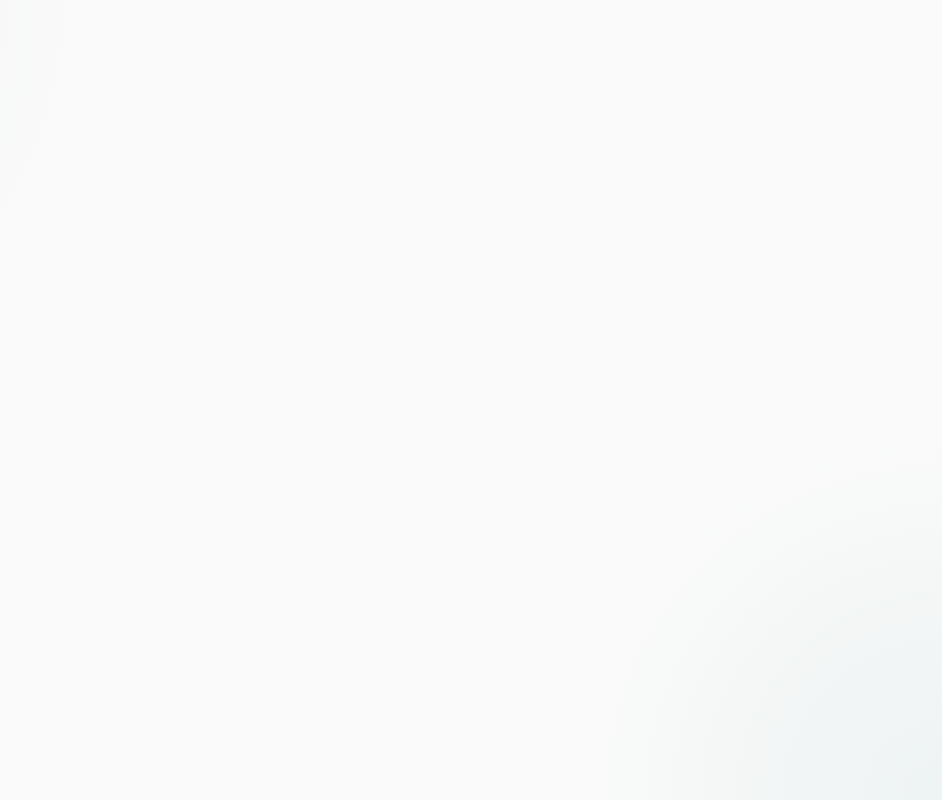
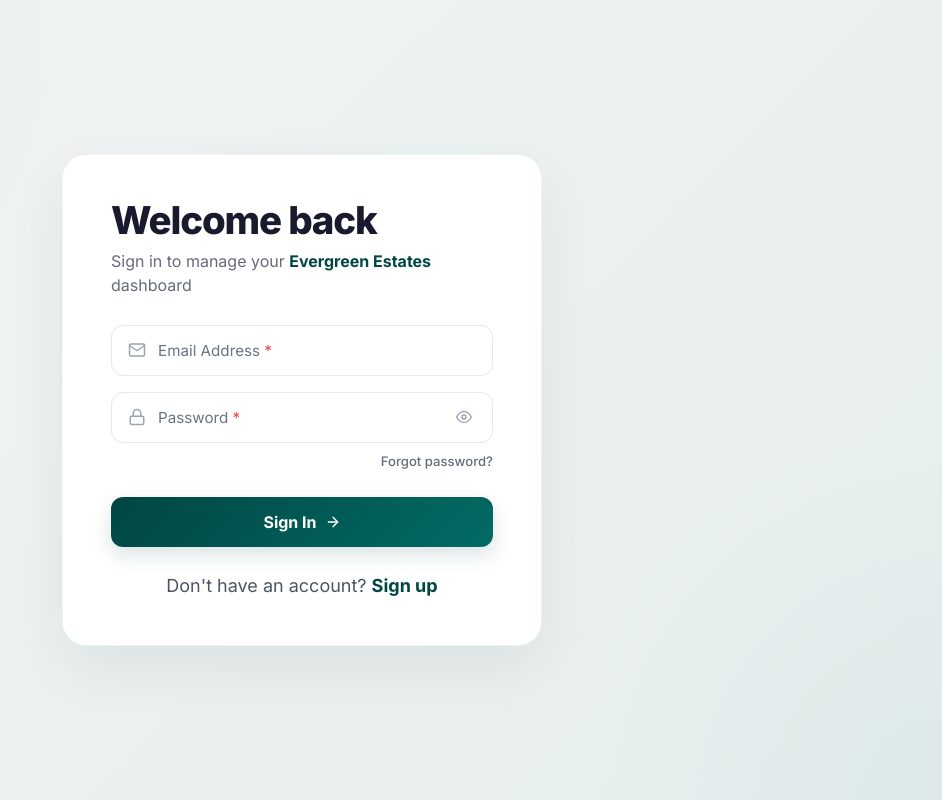
Before and after one commit to Abhinavkrishna-b/Evergreen-Estates, a React app in the folder frontend/: page /login in a window 1280 px wide. Before the commit this address had no page. Shown: the whole page, without its empty margins (338-1280 px from the left). Built offline with nearby package versions, Linux system fonts and the light colour scheme; the HTML template or start-up script is replaced by a standard one.

Commit message:
Added LoginPage Route

```diff
--- a/frontend/src/App.jsx
+++ b/frontend/src/App.jsx
@@ -6,6 +6,7 @@ import PropertiesPage from './routes/PropertiesPage/PropertiesPage';
 import PropertyDetails from './routes/PropertyDetails/PropertyDetails';
 import SignupPage from './routes/SignupPage/SignupPage';
 import AdminSignup from './routes/AdminSignup/AdminSignup';
+import LoginPage from './routes/LoginPage/LoginPage';
 
 
 function App() {
@@ -31,6 +32,8 @@ function App() {
 
             <Route path="/admin-signup" element={<AdminSignup />} />
             {/* Only developers and admins can manually type this url and get admin access */}
+
+            <Route path="/login" element={<LoginPage />} />
           </Routes>
 
         </main>
--- a/frontend/src/components/Footer/Footer.jsx
+++ b/frontend/src/components/Footer/Footer.jsx
@@ -1,4 +1,5 @@
 import "./Footer.css";
+import { Link } from 'react-router-dom';
 
 const Footer = () => {
   return (
@@ -31,8 +32,8 @@ const Footer = () => {
           <div className="footer-column">
             <h3>Company</h3>
 
-            <a href="#home">Home</a>
-            <a href="#properties">Properties</a>
+            <Link to="/">Home</Link>
+            <Link to="/properties">Properties</Link>
             <a href="#about">About</a>
             <a href="#contact">Contact</a>
           </div>
--- a/frontend/src/routes/AdminSignup/AdminSignup.jsx
+++ b/frontend/src/routes/AdminSignup/AdminSignup.jsx
@@ -131,7 +131,7 @@ const AdminSignup = () => {
         </form>
 
         <div className="admin-footer">
-          <p>Already have an account? <Link to="/login" className="login-link">Sign in</Link></p>
+          <p>Already have an account? <Link to="/login" className="login-link">Login</Link></p>
         </div>
 
       </div>
--- /dev/null
+++ b/frontend/src/routes/LoginPage/LoginPage.css
@@ -0,0 +1,147 @@
+.login-layout {
+  height: 100vh;
+  overflow: hidden;
+  display: flex;
+  align-items: center;
+  justify-content: center;
+  background: linear-gradient(135deg, rgba(0, 70, 67, 0.04) 0%, rgba(3, 107, 100, 0.08) 100%);
+  padding: 24px;
+}
+
+.login-card {
+  background: white;
+  width: 100%;
+  max-width: 480px;
+  border-radius: 24px;
+  padding: 44px 48px;
+  box-shadow: 0 24px 60px rgba(0, 0, 0, 0.06), 0 0 1px rgba(0, 0, 0, 0.04);
+  border: 1px solid rgba(0, 70, 67, 0.06);
+  animation: loginFadeUp 0.6s cubic-bezier(0.22, 1, 0.36, 1);
+}
+
+.login-header {
+  margin-bottom: 28px;
+}
+
+.login-header h1 {
+  font-size: clamp(2rem, 4vw, 2.4rem);
+  font-weight: 800;
+  color: #1a1a2e;
+  line-height: 1.1;
+  margin-bottom: 8px;
+  letter-spacing: -0.03em;
+}
+
+.login-header p {
+  color: #666b7a;
+  font-size: 1rem;
+  margin: 0;
+  line-height: 1.5;
+}
+
+.highlight-text {
+  color: #004643;
+  font-weight: 700;
+}
+
+.form-fields-container {
+  margin-bottom: 28px;
+}
+
+.password-field-group {
+  position: relative;
+}
+
+.forgot-password-container {
+  display: flex;
+  justify-content: flex-end;
+  margin-top: -6px;
+  margin-bottom: 4px;
+}
+
+.forgot-link {
+  color: #666b7a;
+  font-size: 0.82rem;
+  font-weight: 500;
+  text-decoration: none;
+  transition: color 0.25s ease;
+}
+
+.forgot-link:hover {
+  color: #004643;
+}
+
+.login-submit-cta {
+  width: 100%;
+  display: flex;
+  align-items: center;
+  justify-content: center;
+  gap: 8px;
+  background: linear-gradient(135deg, #004643 0%, #036b64 100%);
+  color: white;
+  padding: 15px;
+  border-radius: 12px;
+  font-weight: 700;
+  font-size: 1rem;
+  border: none;
+  cursor: pointer;
+  transition: all 0.3s ease;
+  box-shadow: 0 8px 20px rgba(0, 70, 67, 0.15);
+}
+
+.login-submit-cta:hover {
+  background: linear-gradient(135deg, #036b64 0%, #004643 100%);
+  transform: translateY(-2px);
+  box-shadow: 0 12px 28px rgba(0, 70, 67, 0.25);
+}
+
+.login-submit-cta:active {
+  transform: translateY(0);
+}
+
+.cta-arrow {
+  transition: transform 0.3s ease;
+}
+
+.login-submit-cta:hover .cta-arrow {
+  transform: translateX(4px);
+}
+
+.login-footer {
+  margin-top: 24px;
+  text-align: center;
+  font-size: 0.95rem;
+  color: #666b7a;
+}
+
+.signup-link {
+  color: #004643;
+  font-weight: 700;
+  text-decoration: none;
+  transition: all 0.3s ease;
+}
+
+.signup-link:hover {
+  color: #036b64;
+  text-decoration: underline;
+}
+
+@keyframes loginFadeUp {
+  from { opacity: 0; transform: translateY(24px); }
+  to { opacity: 1; transform: translateY(0); }
+}
+
+/* Mobile Responsiveness */
+@media (max-width: 600px) {
+  .login-layout {
+    height: auto;
+    min-height: 100vh;
+    overflow-y: auto;
+    padding: 20px 16px;
+  }
+
+  .login-card {
+    padding: 36px 24px;
+    border-radius: 20px;
+  }
+}
--- /dev/null
+++ b/frontend/src/routes/LoginPage/LoginPage.jsx
@@ -0,0 +1,110 @@
+import { useState } from 'react';
+import { Link } from 'react-router-dom';
+import { FiMail, FiLock, FiArrowRight } from 'react-icons/fi';
+import FormInput from '../../components/FormInput/FormInput';
+import './LoginPage.css';
+
+const LoginPage = () => {
+  const [formData, setFormData] = useState({
+    email: '',
+    password: ''
+  });
+
+  const [errors, setErrors] = useState({});
+
+  const validateField = (name, value) => {
+    let errorMsg = '';
+
+    if (name === 'email') {
+      const emailRegex = /^[^\s@]+@[^\s@]+\.[^\s@]+$/;
+      if (!value) errorMsg = 'Email address is required';
+      else if (!emailRegex.test(value)) errorMsg = 'Please enter a valid email';
+    }
+
+    if (name === 'password') {
+      if (!value) errorMsg = 'Password is required';
+    }
+
+    return errorMsg;
+  };
+
+  const handleInputChange = (e) => {
+    const { name, value } = e.target;
+    setFormData(prev => ({ ...prev, [name]: value }));
+
+    const fieldError = validateField(name, value);
+    setErrors(prev => ({ ...prev, [name]: fieldError }));
+  };
+
+  const handleSubmit = (e) => {
+    e.preventDefault();
+
+    const masterErrors = {};
+    Object.keys(formData).forEach(field => {
+      const error = validateField(field, formData[field]);
+      if (error) masterErrors[field] = error;
+    });
+
+    if (Object.keys(masterErrors).length > 0) {
+      setErrors(masterErrors);
+      return;
+    }
+
+    console.log('Login credentials clear! Authenticating user payload:', formData);
+    // Backend logic will come here
+  };
+
+  return (
+    <div className="login-layout">
+      <div className="login-card">
+
+        <div className="login-header">
+          <h1>Welcome back</h1>
+          <p>Sign in to manage your <span className="highlight-text">Evergreen Estates</span> dashboard</p>
+        </div>
+
+        <form onSubmit={handleSubmit} className="login-form" noValidate>
+          <div className="form-fields-container">
+            <FormInput
+              Icon={FiMail}
+              type="email"
+              placeholder="Email Address"
+              name="email"
+              value={formData.email}
+              onChange={handleInputChange}
+              required={true}
+              error={errors.email}
+            />
+
+            <div className="password-field-group">
+              <FormInput
+                Icon={FiLock}
+                isPassword={true}
+                placeholder="Password"
+                name="password"
+                value={formData.password}
+                onChange={handleInputChange}
+                required={true}
+                error={errors.password}
+              />
+              <div className="forgot-password-container">
+                <Link to="/forgot-password" className="forgot-link">Forgot password?</Link>
+              </div>
+            </div>
+          </div>
+
+          <button type="submit" className="login-submit-cta">
+            Sign In <FiArrowRight className="cta-arrow" />
+          </button>
+        </form>
+
+        <div className="login-footer">
+          <p>Don't have an account? <Link to="/signup" className="signup-link">Sign up</Link></p>
+        </div>
+
+      </div>
+    </div>
+  );
+};
+
+export default LoginPage;
--- a/frontend/src/routes/SignupPage/SignupPage.jsx
+++ b/frontend/src/routes/SignupPage/SignupPage.jsx
@@ -172,7 +172,7 @@ const SignupPage = () => {
         </form>
 
         <div className="signup-footer">
-          <p>Already have an account? <Link to="/login" className="login-link">Sign in</Link></p>
+          <p>Already have an account? <Link to="/login" className="login-link">Login</Link></p>
         </div>
 
       </div>
```
